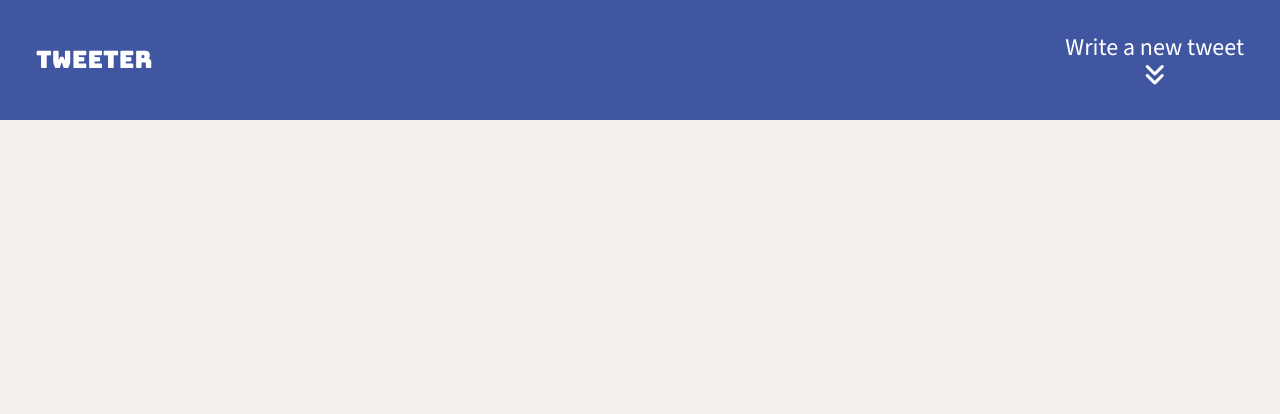
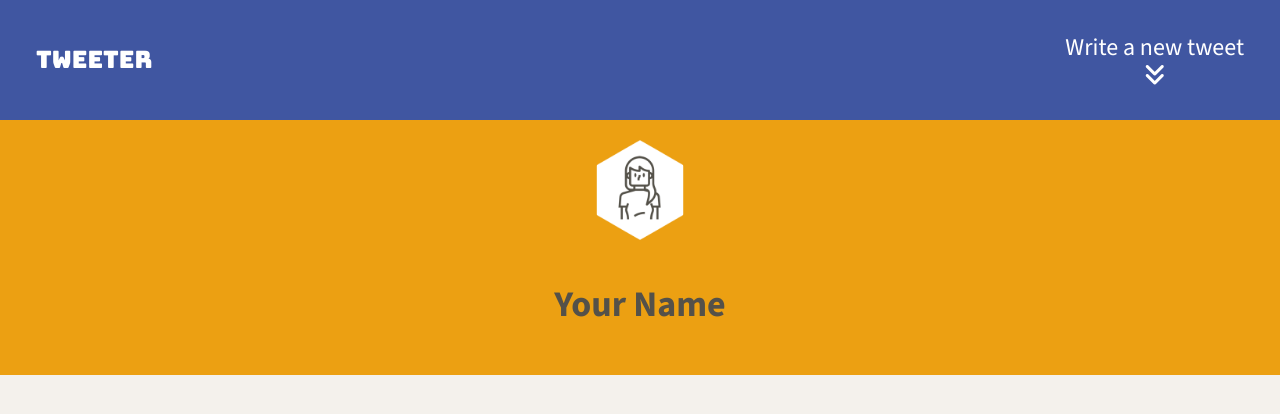
Before and after one commit to mbahenryemeka/tweeter, a website: page public/index.html in a window 1280 px wide. Drawn offline with nearby package versions, Linux system fonts and the light colour scheme.

Commit message:
update header link

```diff
--- a/public/index.html
+++ b/public/index.html
@@ -21,6 +21,8 @@
     <!--Nav CSS-->
     <link rel="stylesheet" href="/styles/nav.css" type="text/css" />
 
+    <!--Header CSS-->
+    <link rel="stylesheet" href="/styles/header.css" type="text/css"/>
 
     <!-- External JS -->
     <script src="https://ajax.googleapis.com/ajax/libs/jquery/3.4.1/jquery.min.js"></script>
@@ -30,6 +32,7 @@
 
     <!--link to angle double down icon-->
     <link rel="stylesheet" href="https://cdnjs.cloudflare.com/ajax/libs/font-awesome/6.5.2/css/all.min.css" integrity="sha512-SnH5WK+bZxgPHs44uWIX+LLJAJ9/2PkPKZ5QiAj6Ta86w+fsb2TkcmfRyVX3pBnMFcV7oQPJkl9QevSCWr3W6A==" crossorigin="anonymous" referrerpolicy="no-referrer" />
+
   </head>
 
   <body>
@@ -43,6 +46,16 @@
 
     </nav>
 
+    <header>
+      <div>
+        <img src="/images/profile-hex.png">
+      </div>
+      <br>
+      <div>
+        <h2>Your Name</h2>
+      </div>
+    </header>
+
     <!-- Page-specific (main) content here -->
     <main class="container"></main>
   </body>
--- /dev/null
+++ b/public/styles/header.css
@@ -0,0 +1,21 @@
+header {
+  width: 100%;
+  background-color: #eca012;
+  display: flex;
+  flex-direction: column;
+  align-items: center;
+  justify-content: center; /* Centers the children vertically */
+  padding: 20px; /* Optional: add some padding to give it some space */
+  text-align: center;
+}
+
+/* Ensuring the avatar image fits well */
+header img {
+  max-width: 100px; /* Or whatever size you prefer */
+  border-radius: 50%; /* Makes the avatar circular */
+}
+
+header h2 {
+  margin-top: 10px; /* Adds some space between avatar and name */
+
+}
--- a/public/styles/layout.css
+++ b/public/styles/layout.css
@@ -18,11 +18,11 @@ body {
   color: #545149;
   background-color: #f4f1ec;
   font-size: 24px;
+  font-family: "Source Sans 3", sans-serif;
+  padding-top: 120px;
 }
 
-body {
-  font-family: "Source Sans 3", sans-serif;
-}
+
 /*
  * Additional CSS can be defined below or in other CSS files, as per instructions
  */
--- a/public/styles/nav.css
+++ b/public/styles/nav.css
@@ -3,6 +3,8 @@
 }
 
 nav {
+  position: fixed;
+  top: 0px;
   height: 120px;
   width: 100%;
   background-color: #4056A1;
--- a/server/data-files/initial-tweets.json
+++ b/server/data-files/initial-tweets.json
@@ -8,7 +8,7 @@
     "content": {
       "text": "If I have seen further it is by standing on the shoulders of giants"
     },
-    "created_at": 1718073926821
+    "created_at": 1718097208218
   },
   {
     "user": {
@@ -19,6 +19,6 @@
     "content": {
       "text": "Je pense , donc je suis"
     },
-    "created_at": 1718160326821
+    "created_at": 1718183608218
   }
 ]
```
